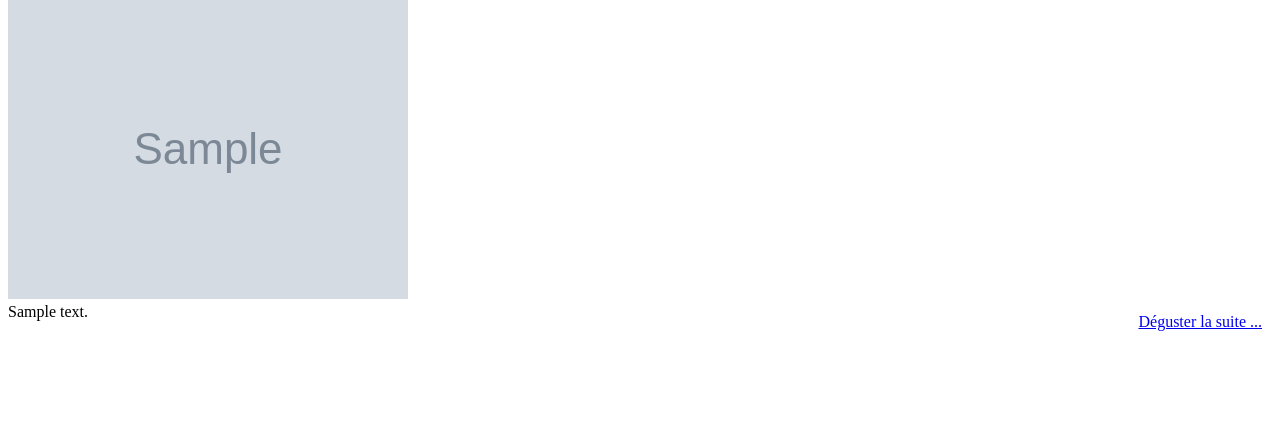
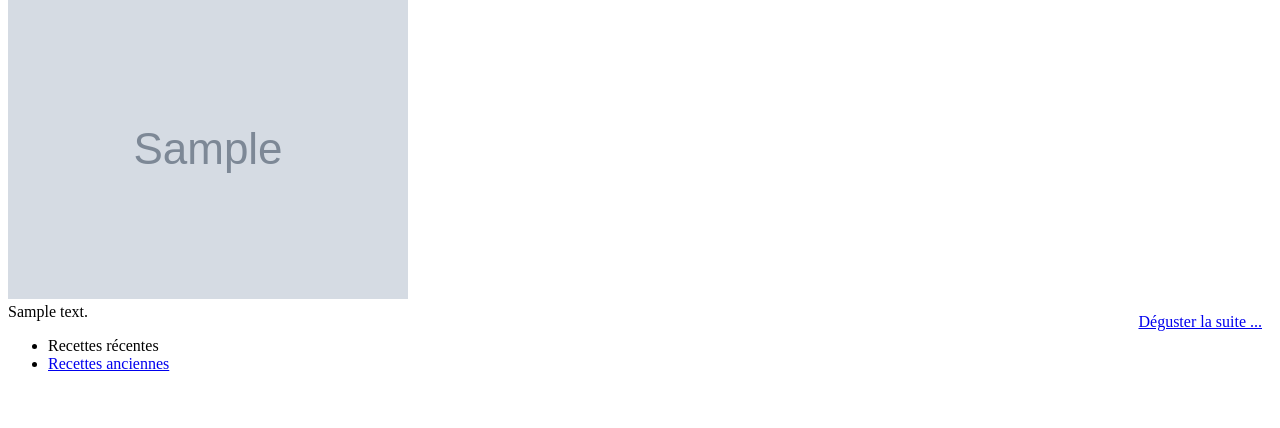
Before and after one commit to Adenora/cuisine.aleo, a PHP site: the page made by views/index.html.twig in a window 1280 px wide. Shown: the part 279-707 px from the top of the page. Run offline with PHP 8.4, Linux system fonts and the light colour scheme; tables that the repository leaves empty hold one stand-in row (values such as "Sample post"); the template is opened without the code that fills it: most values are stand-ins (such as "Sample title", 1, 10 or a date in 2020); grey boxes marked "Sample" are stand-in pictures; a stand-in replaces the project's code that opens the database connection; some libraries are stand-ins or nearby versions.

Commit message:
Ajout du système de page

```diff
--- a/views/index.html.twig
+++ b/views/index.html.twig
@@ -27,6 +27,25 @@
 
       <div class="deco-line"></div>
     {% endfor %}
+
+      <nav>
+        <ul class="pager">
+          {% set page_recente = num_page - 1 %}
+          {% set page_ancienne = num_page + 1 %}
+
+          {% if page_recente <= 0 %}
+            <li class="disabled"><a>Recettes récentes</a></li>
+          {% else %}
+            <li><a href="{{url_type_recette}}page/{{page_recente}}">Recettes récentes</a></li>
+          {% endif %}
+
+          {% if page_ancienne > (nb_recette/10) + 1 %}
+            <li class="disabled"><a>Recettes anciennes</a></li>
+          {% else %}
+            <li><a href="{{url_type_recette}}page/{{page_ancienne}}">Recettes anciennes</a></li>
+          {% endif %}
+        </ul>
+      </nav>
     </div>
   </div>
 </div>
--- a/views/layout.html.twig
+++ b/views/layout.html.twig
@@ -21,11 +21,11 @@
 
     <div class="collapse navbar-collapse" id="navbar_reduce">
       <ul class="nav navbar-nav">
-        <li class="active divider-vertical"><a href="{{url}}">Accueil</a></li>
-        <li><a href="{{url}}entree">Entrées</a></li>
-        <li><a href="{{url}}plat">Plats</a></li>
-        <li><a href="{{url}}dessert">Desserts</a></li>
-        <li><a href="#" class="divider-vertical">Liens intéressants</a></li>
+        <li class="{{active_accueil}} divider-vertical"><a href="{{url}}">Accueil</a></li>
+        <li class="{{active_entree}}"><a href="{{url}}entree">Entrées</a></li>
+        <li class="{{active_plat}}"><a href="{{url}}plat">Plats</a></li>
+        <li class="{{active_dessert}}"><a href="{{url}}dessert">Desserts</a></li>
+        <li class="{{active_lien}}"><a href="#" class="divider-vertical">Liens intéressants</a></li>
       </ul>
       <form class="navbar-form navbar-right" role="search">
         <div class="form-group">
```
Also changed, not shown: index.php (+31 -0 lines), modele/modele.php (+34 -2 lines), .htaccess, README.md.
